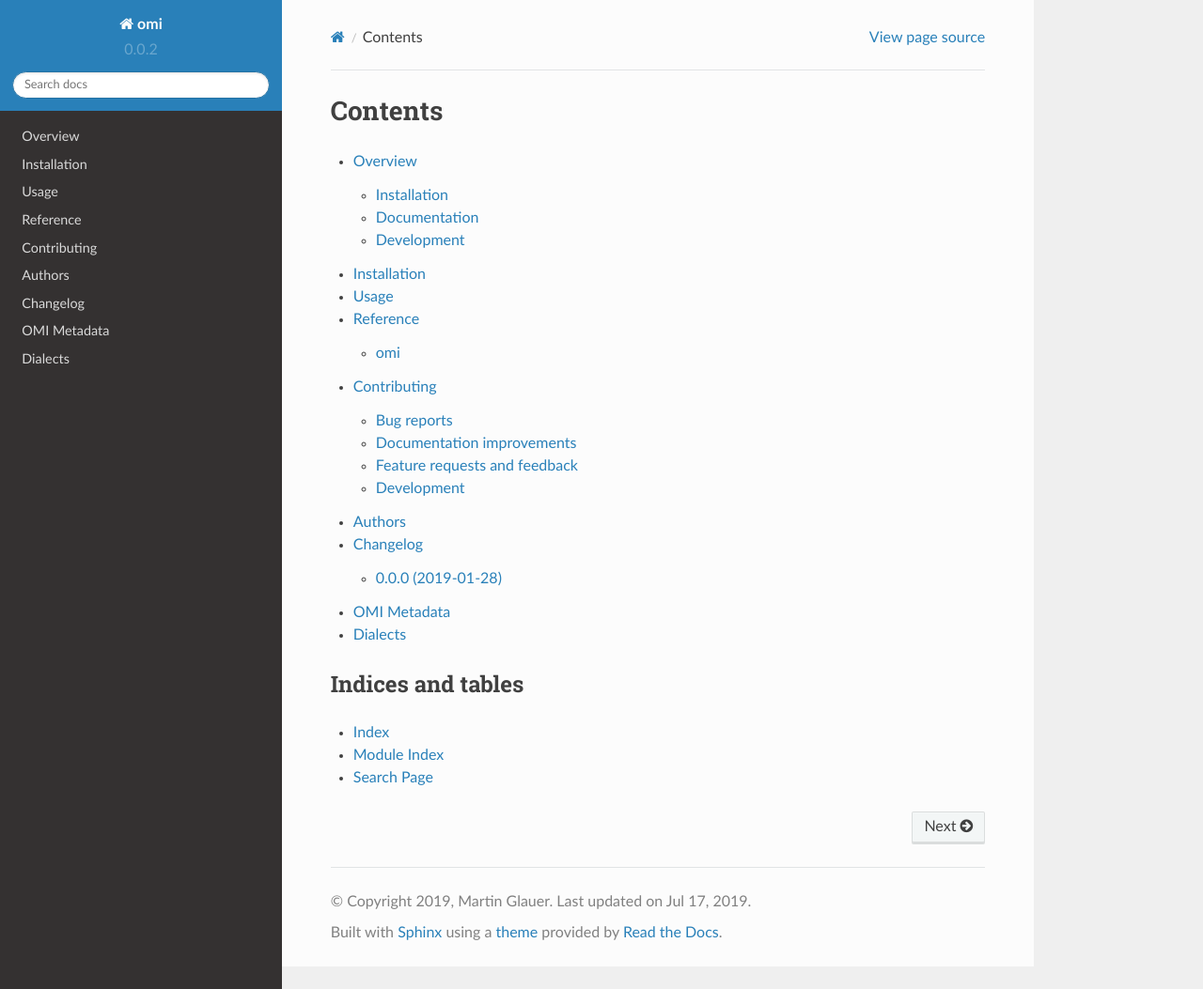
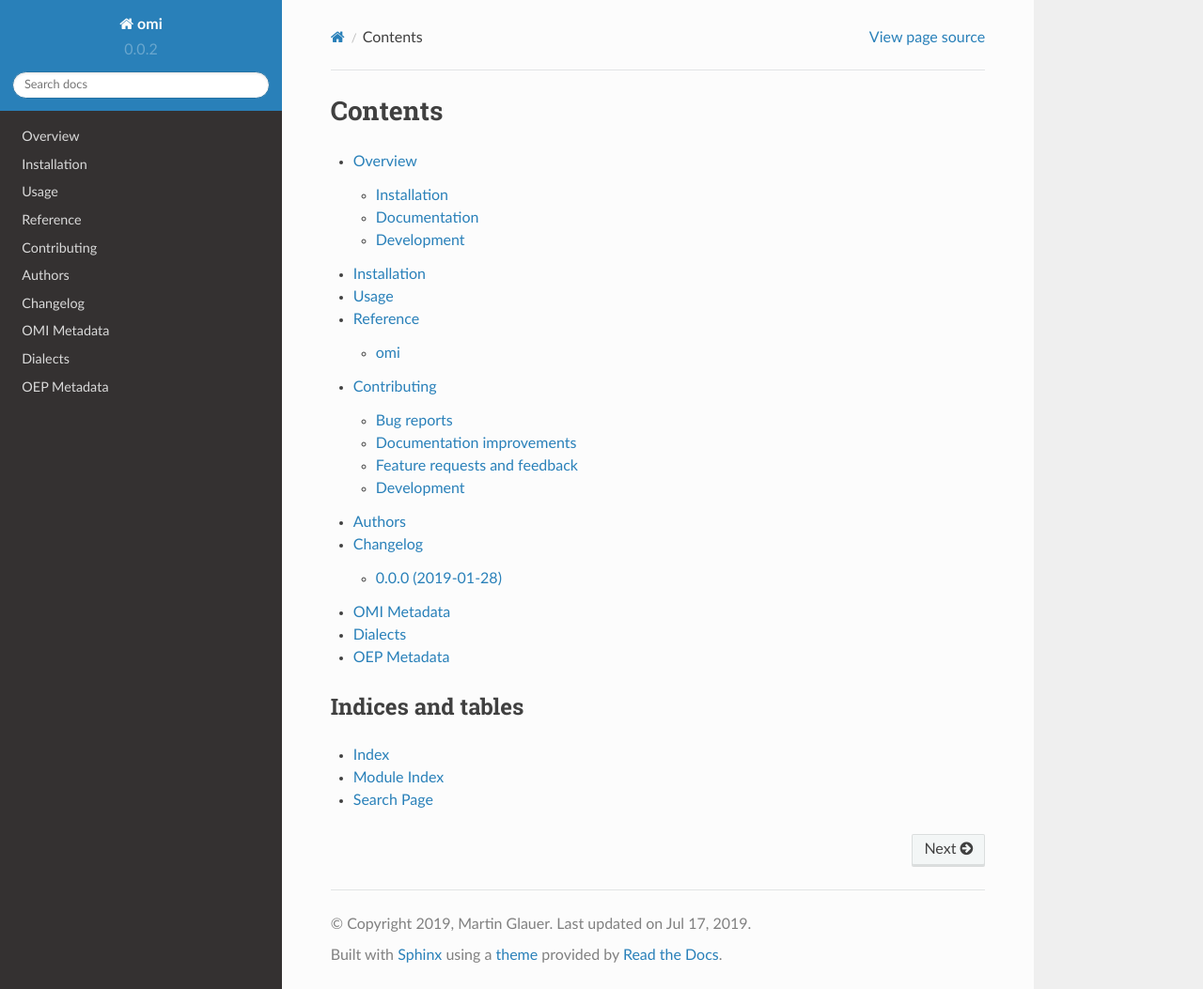
Before and after one commit to OpenEnergyPlatform/omi, a Sphinx documentation site: the page built from docs/index.rst, in a window 1280 px wide and 1053 px high. Shown: the whole window at 94% size. Built offline with Sphinx 7.4.7 and the Read the Docs theme 2.0.0, drawn with Linux system fonts in a browser that asks for light colours; some of the changed lines change nothing that is shown.

Commit message:
Add doctests for oep metadata

```diff
--- a/docs/index.rst
+++ b/docs/index.rst
@@ -14,6 +14,7 @@
    changelog
    internal_structure
    dialect
+   oep_metadata
 
 Indices and tables
 ==================
--- /dev/null
+++ b/docs/oep_metadata.rst
@@ -0,0 +1,13 @@
+============
+OEP Metadata
+============
+
+.. testsetup:: *
+
+    from omi.dialects.oep.dialect import OEP_V_1_4_Dialect
+
+.. doctest::
+
+    >>> inp = "{}"
+    >>> dialect = OEP_V_1_4_Dialect()
+    >>> dialect.parse(inp)
```
